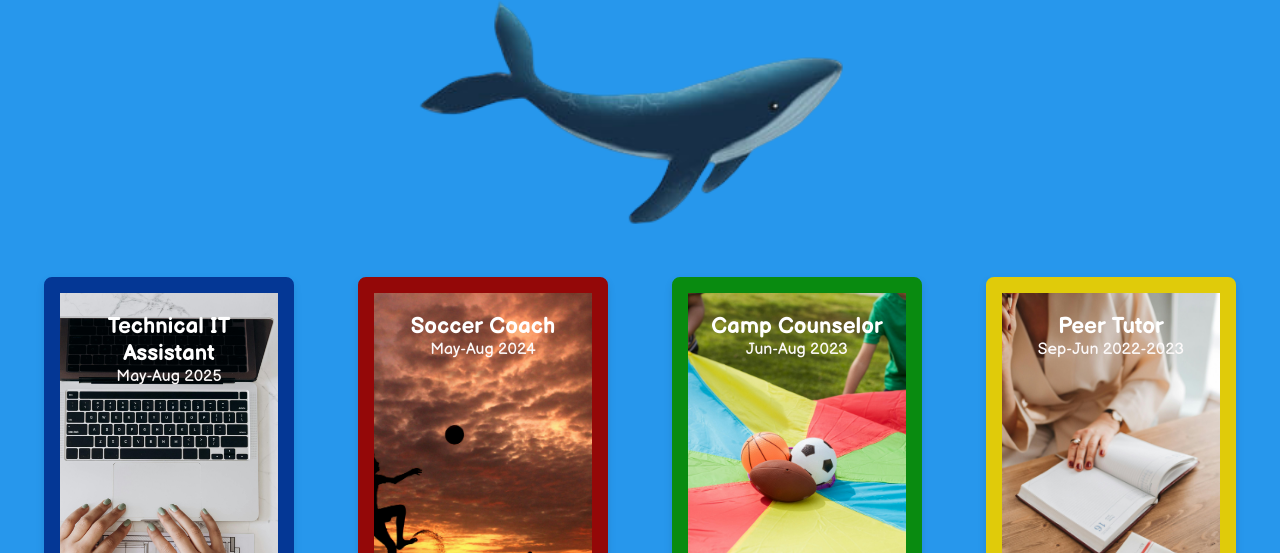
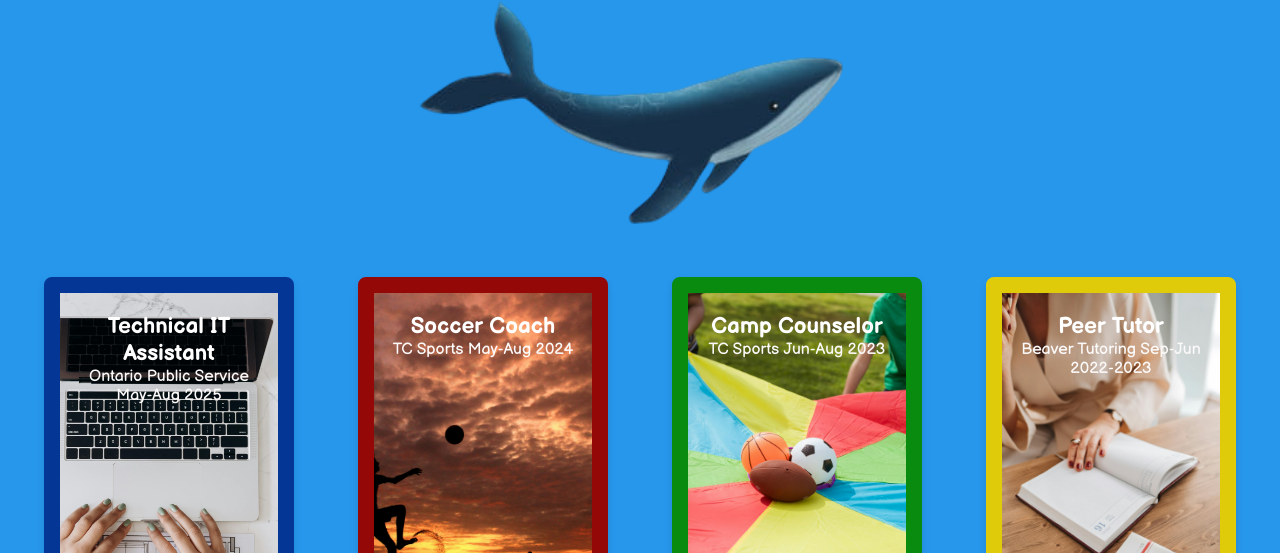
Before and after one commit to 341162980/Personal-Website, a plain HTML site: page Web1/Work.html in a window 1280 px wide. Shown: the part 247-800 px from the top of the page. Drawn offline with Linux system fonts and the light colour scheme; a web font is replaced by a local one.

Commit message:
Edited work page cards

```diff
--- a/Web1/Work.html
+++ b/Web1/Work.html
@@ -80,6 +80,7 @@
                         <div class="card-front with-image1">
                             <div class="card-text">
                                 <h3>Technical IT Assistant</h3>
+                                <pp class="card-date">Ontario Public Service</pp>
                                 <pp class="card-date">May-Aug 2025</pp>
                             </div>
                         </div>
@@ -99,6 +100,7 @@
                         <div class="card-front with-image2">
                             <div class="card-text">
                                 <h3>Soccer Coach</h3>
+                                <pp class="card-date">TC Sports</pp>
                                 <pp class="card-date">May-Aug 2024</pp>
                             </div>
                         </div>
@@ -111,7 +113,9 @@
                         <div class="card-front with-image3">
                             <div class="card-text">
                                 <h3>Camp Counselor</h3>
+                                <pp class="card-date">TC Sports</pp>
                                 <pp class="card-date">Jun-Aug 2023</pp>
+
                             </div>
                         </div>
                         <div class="card-back">
@@ -124,6 +128,7 @@
                         <div class="card-front with-image4">
                             <div class="card-text">
                                 <h3>Peer Tutor</h3>
+                                <pp class="card-date">Beaver Tutoring</pp>
                                 <pp class="card-date">Sep-Jun 2022-2023</pp>
                             </div>
                         </div>
```
